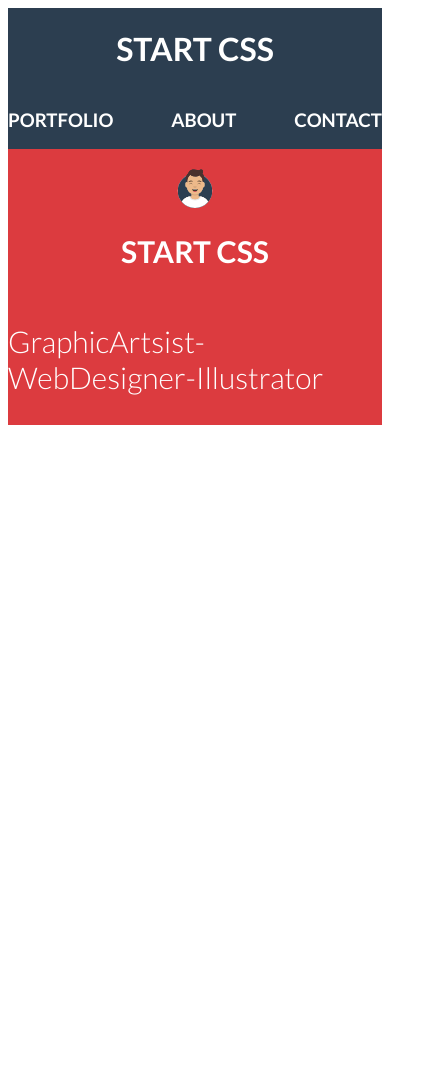
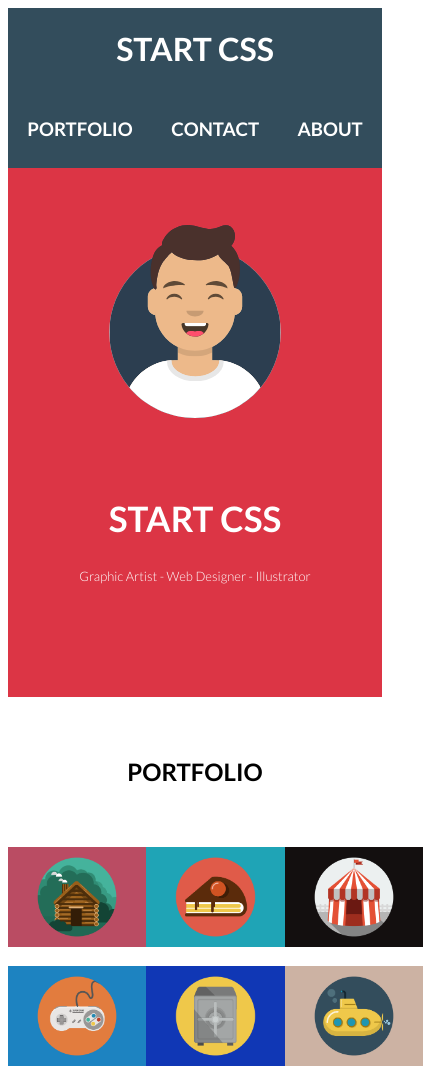
Before and after one commit to NathanZog/ExoFinalCSS, a plain HTML site: page index.html in a window 390 px wide. Shown: the top 1081 px of the page, 423 px wide, since content can reach past the window. Before the commit the page ends 844 px from the top, so only its background shows below. Drawn offline with Linux system fonts and the light colour scheme.

Commit message:
save exofinalcss

```diff
--- a/index.html
+++ b/index.html
@@ -1,5 +1,6 @@
 <!DOCTYPE html>
 <html lang="en">
+
 <head>
     <meta charset="UTF-8">
     <meta http-equiv="X-UA-Compatible" content="IE=edge">
@@ -9,55 +10,85 @@
     <link href="https://fonts.googleapis.com/css2?family=Lato:wght@300;700&display=swap" rel="stylesheet">
     <title>Document</title>
 </head>
+
 <body>
-<div class="container">
-    <header class="nav">
-        <div class="h1">
+    <header>
+        <div class="txtheader1">
             <h1>START CSS</h1>
         </div>
-        <div class="h3">
+        <div class="txtheader2">
             <h3>PORTFOLIO</h3>
+            <h3>CONTACT</h3>
             <h3>ABOUT</h3>
-            <h3>CONTACT</h3>
         </div>
     </header>
-    <section class="container2">
-            <div class="bonhomme"><img class="imgbonhomme" src="./public/img/avataaars.svg" alt="avatar"></div>
+    <section class="section1">
         <div class="titre">
+            <div class="divAvatar">
+                <img class="Avatar" src="./public/img/avataaars.svg" alt="">
+            </div>
+            <div class="txtTitre">
                 <h1>START CSS</h1>
+                <p>Graphic Artist - Web Designer - Illustrator</p>
             </div>
-            <div class="divtxttitre">
-            <p>GraphicArtsist-WebDesigner-Illustrator</p>
         </div>
     </section>
-    <section>
-        <h2></h2>
-        <div>
-            <img src="" alt=""><img src="" alt=""><img src="" alt=""><img src="" alt=""><img src="" alt=""><img src="" alt="">
+    <section class="section2">
+        <div class="titreSect2">
+            <h1>PORTFOLIO</h1>
+        </div>
+        <div class="divImg">
+            <img class="Img" src="./public/img/portfolio/cabin.png" alt="cabin">
+            <img class="Img" src="./public/img/portfolio/cake.png" alt="cake">
+            <img class="Img" src="./public/img/portfolio/circus.png" alt="circus">
+        </div>
+        <div class="divImg">
+            <img class="Img" src="./public/img/portfolio/game.png" alt="game">
+            <img class="Img" src="./public/img/portfolio/safe.png" alt="safe">
+            <img class="Img" src="./public/img/portfolio/submarine.png" alt="submarine">
         </div>
     </section>
-    <section>
-        <h2></h2>
+
+    <section class="section3">
+        <div class="titresect3">
+            <h1>ABOUT</h1>
+        </div>
+        <div class="divTxtsect3">
+            <div class="divtxt3">
+                <p>Freelancer is a free bootstrap theme created by Start Bootstrap. The download includes the complete source files including HTML CSS, and Javas-Script as well as optional SASS
+                    stylesheets for easy customization.
+                </p>
+            </div>
+            <div class="divtxt3">
+                <p>You can create your own custom avatar for the masthead, change the icon in the dividers, and add your email adsress to the contact form to make it fully functionnal!</p>
+            </div>
+        </div>
+    </section>
+    <section class="section4">
+
+    </section>
+    <footer>
         <div>
-        <p></p>
+            <div>
+                <h3></h3>
             </div>
             <div>
                 <p></p>
             </div>
-    </section>
-    <section>
-        <h2></h2>
-    </section>
-    <footer>
+        </div>
+        <div>
+            <div>
+                <h3></h3>
+            </div>
             <div>
                 <div></div>
                 <div></div>
-            <div></div>
+            </div>
         </div>
         <div>
 
         </div>
     </footer>
-</div>
 </body>
+
 </html>
--- a/public/css/public.css
+++ b/public/css/public.css
@@ -1,87 +1,168 @@
-h1{
-    font-family: 'Lato', sans-serif;
-    font-weight: bold 700;
-}
-h3{
+body{
     font-family: 'Lato', sans-serif;
 }
-p{
-    font-family: 'Lato', sans-serif;
+
+/*header*/
+header{
+    width: 100%;
+    background-color: #334D5C;
+    display: flex;
+}
+.txtheader1{
     color: white;
+    width: 50%;
+    height: 100%;
+    display: flex;
+    justify-content: center;
+    align-items: center;
 }
-.nav{
-    position: relative;
+.txtheader2{
+    color: white;
+    width: 30%;
     display: flex;
-    width: 100%;
-    background-color: rgb(44, 62, 80);
-    color: white;
-}
-.h1{
-    display: flex;
-    width: 50%;
-    align-items: center;
-    justify-content: center;
-}
-.h3{
-    display: flex;
-    width: 30%;
     justify-content: space-evenly;
     align-items: center;
 }
+/*Fin header*/
+
+/*media*/
 @media (max-width:640px){
-    .nav{
+    header{
         display: flex;
         flex-direction: column;
         justify-content: center;
         align-items: center;
     }
-    .h1{
+    .txtheader2{
+        display: flex;
+        justify-content: space-around;
+        width: 100%;
+        height: 78px;
+    }
+    .Img{
+        height: 100px;
+        width: 200px;
+    }
+    .divImg{
+        height: 100%;
+    }
+    .divtxtsect3{
+        display: flex;
+        width: 50%;
         justify-content: center;
-        width: 100%;
-    }
-    .h3{
-        display: flex;
-        justify-content: space-between;
-        width: 100%;
-    }
-    .titre{
-        display: flex;
-    }
-    .titre>h1{
-        font-size: 60%;
-        justify-content: center;
+        font-size: 10%;
     }
 }
+
 @media (min-width:641px) and (max-width:1007px){
-    .h3{
+    .txtheader2{
         width: 50%;
-        justify-content: space-between;
+    }
+    .Img{
+        height: 120px;
+        width: 150px;
+    }
+    .divImg{
+        height: 130px;
+        width: 20%;
     }
 }
-.container2{
+@media (min-width:1008px){
+    .txtheader2{
+        width: 40%;
+    }
+    .img{
+        height: 150px;
+        width: 200px;
+    }
+    .divImg{
+        height: 300px;
+        width: 40%;
+    }
+    .divtxt3>p{
+        font-size: 30px;
+    }
+}
+/*section 1*/
+.section1{
+    background-color: rgb(220, 53, 69);
     display: block;
 }
-.bonhomme{
-    display: flex;
-    background-color: rgb(220, 59, 63);
-    justify-content: center;
-    padding-top: 5%;
-}
-.imgbonhomme{
-    height: 10%;
-    width: 10%;
+.img{
+    height: 100px;
+    width: 120px;
 }
 .titre{
+    display: block;
+}
+.Avatar{
+    width: 200px;
+    height: 200px;
+}
+.divAvatar{
     display: flex;
-    background:  rgb(220, 59, 63);
+    justify-content: center;
+    align-items: center;
+    height: 300px;
+}
+.txtTitre{
+    display: block;
+    text-align: center;
+    height: 200px;
     color: white;
+}
+.txtTitre>h1{
+    font-size: 35px;
+}
+.txtTitre>p{
+    font-size: 13px;
+}
+/*section 2*/
+.section2{
+    display: flex;
+    flex-direction: column;
     justify-content: center;
-    font-size: 50px;
+    align-items: center;
 }
-.divtxttitre{
+.titreSect2{
     display: flex;
-    background:  rgb(220, 59, 63);
+    justify-content: center;
+    align-items: center;
+    height: 150px;
+}
+.divImg{
+    display: flex;
+    justify-content: space-around;
+    width: 100%;
+    margin-bottom: 5%;
+}
+.img{
+    display: flex;
+    justify-content: space-evenly;
+}
+/*section 3*/
+.section3{
+    display: flex;
+    flex-direction: column;
+    background-color:rgb(220, 53, 69) ;
     color: white;
+}
+.titresect3{
+    height: 100px;
+    display: flex;
     justify-content: center;
-    font-size: 30px;
+    align-items: center;
 }
+.divTxtsect3{
+    display: flex;
+    width: 100%;
+    justify-content: center;
+}
+.divtxt3{
+    width: 30%;
+    border: solid black 1px;
+    justify-content: flex-start;
+    align-items: center;
+    font-size: 20px;
+    margin-right: 3%;
+}
```
Lines whose indentation alone changed are shown as unchanged.
